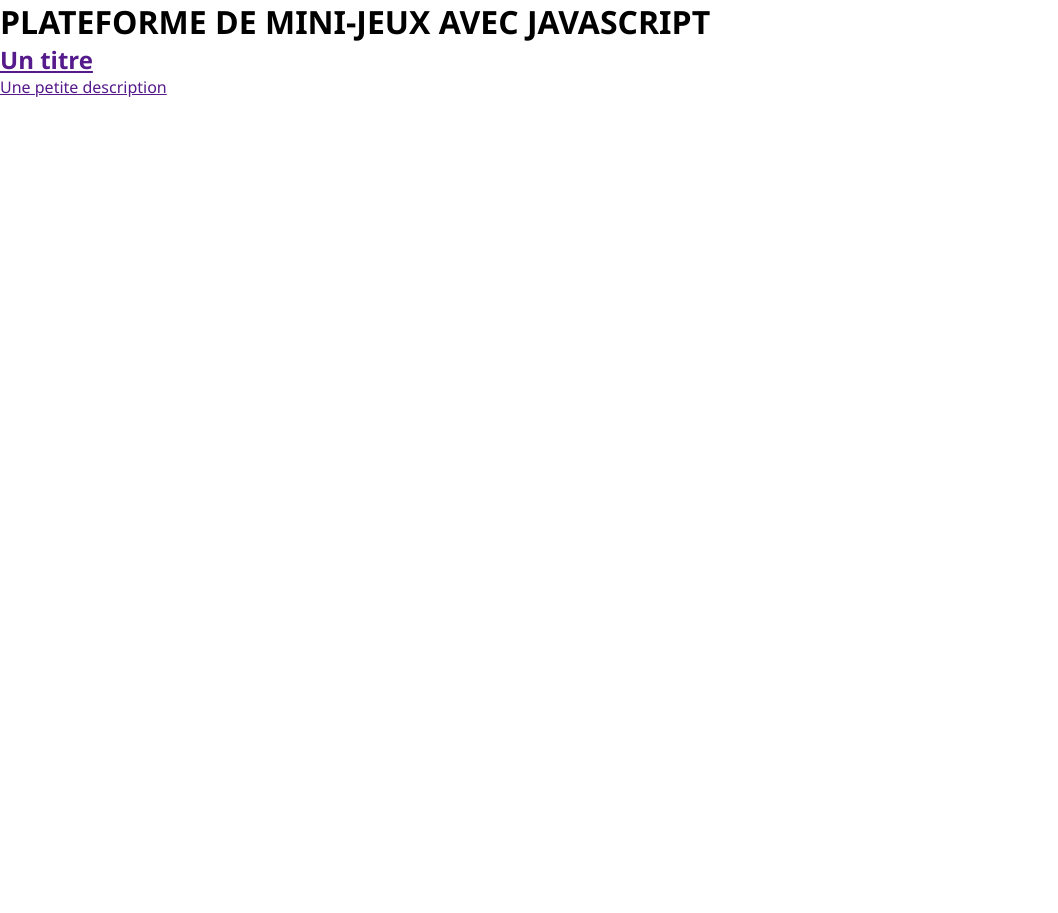
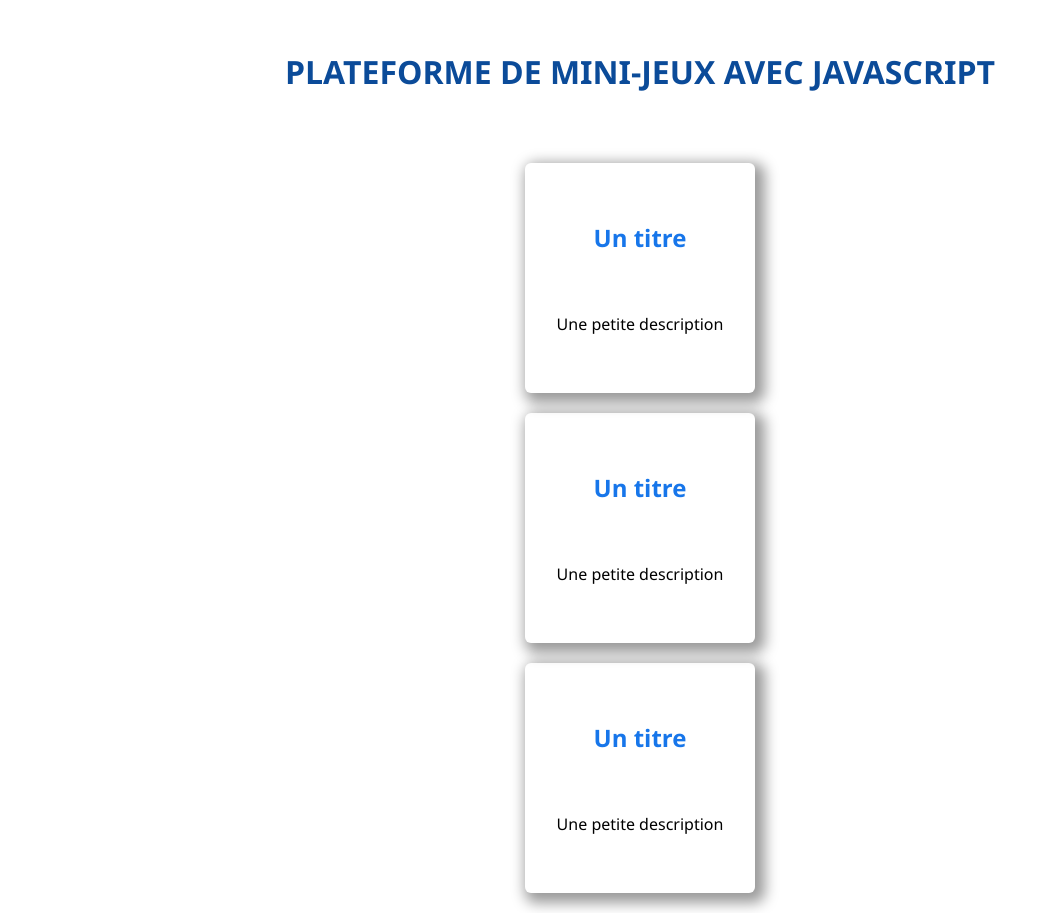
Before and after one commit to Uchiwa999/Mini_jeux_JS, a plain HTML site: page view/index.html in a window 1280 px wide. Shown: the whole page, without its empty margins (0-1058 px from the left). Before the commit the page ends 800 px from the top, so only its background shows below. Drawn offline with Linux system fonts and the light colour scheme.

Commit message:
modification du css du template de base

```diff
--- a/style/main.css
+++ b/style/main.css
@@ -1,10 +1,45 @@
-:root{
+:root {
     font-size: 16px;
     font-family: 'Segoe UI', Tahoma, Geneva, Verdana, sans-serif;
 }
 
-*{
+* {
     box-sizing: border-box;
     margin: 0;
     padding: 0;
 }
+
+main {
+    display: flex;
+    flex-direction: column;
+    justify-content: center;
+    align-items: center;
+    width: 100%;
+    margin-top: 50px;
+}
+
+h1 {
+    color: rgb(11, 75, 153);
+    margin-bottom: 50px;
+}
+
+h2 {
+    color: rgb(23, 118, 234);
+}
+
+a {
+    text-decoration: none;
+    color: black;
+}
+
+article {
+    margin: 20px;
+    box-shadow: 5px 5px 14px 5px rgba(0, 0, 0, 0.4);
+    border-radius: 6px;
+    width: 230px;
+    height: 230px;
+    display: flex;
+    flex-direction: column;
+    justify-content: space-evenly;
+    align-items: center;
+}
--- a/view/index.html
+++ b/view/index.html
@@ -25,6 +25,20 @@
             <p>Une petite description</p>
           </article>
         </a>
+        <!-- Carte pour accéder à un mini-jeu -->
+        <a href="">
+          <article>
+            <h2>Un titre </h2>
+            <p>Une petite description</p>
+          </article>
+        </a>
+        <!-- Carte pour accéder à un mini-jeu -->
+        <a href="">
+          <article>
+            <h2>Un titre </h2>
+            <p>Une petite description</p>
+          </article>
+        </a>
       </section>
     </main>
     <footer>
```
